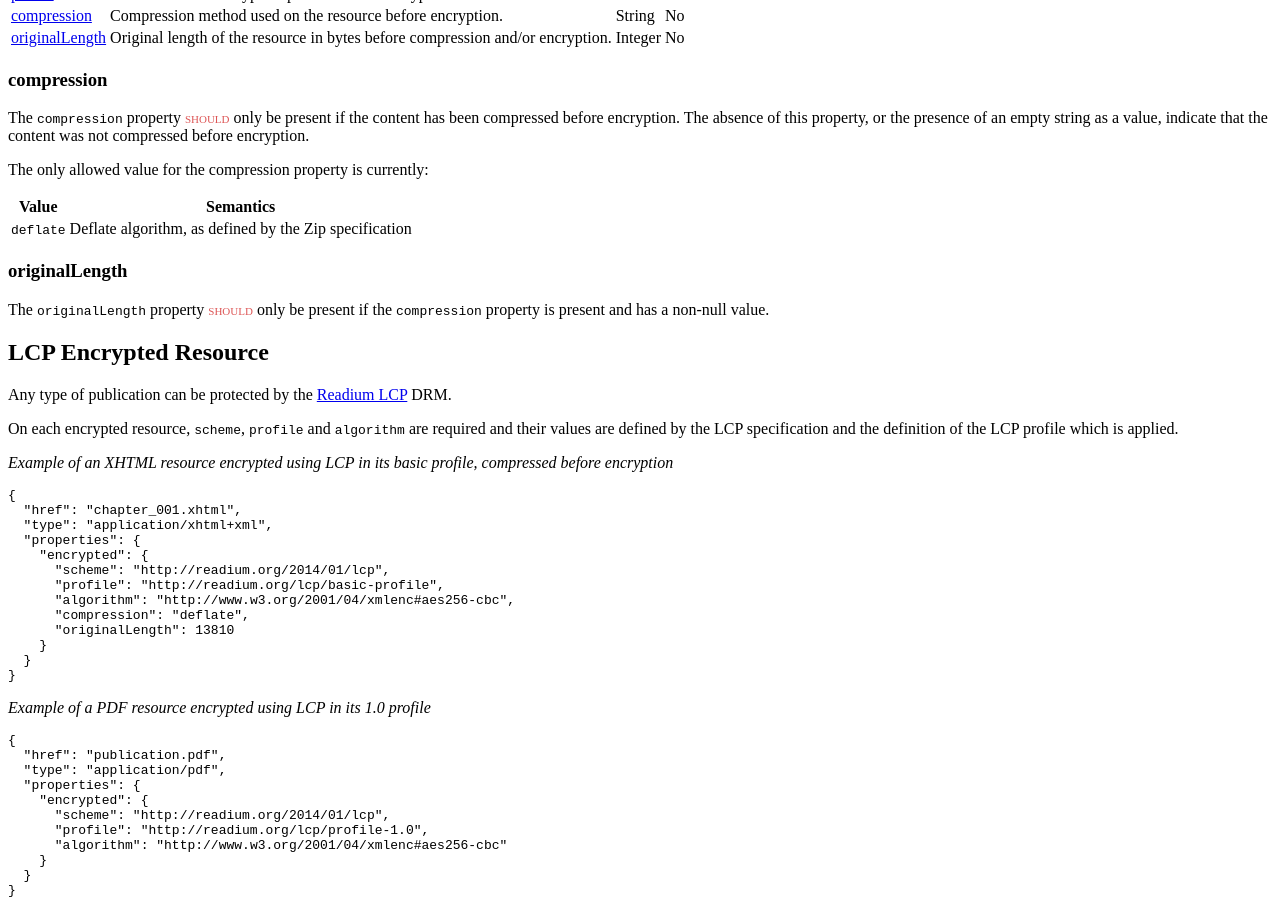
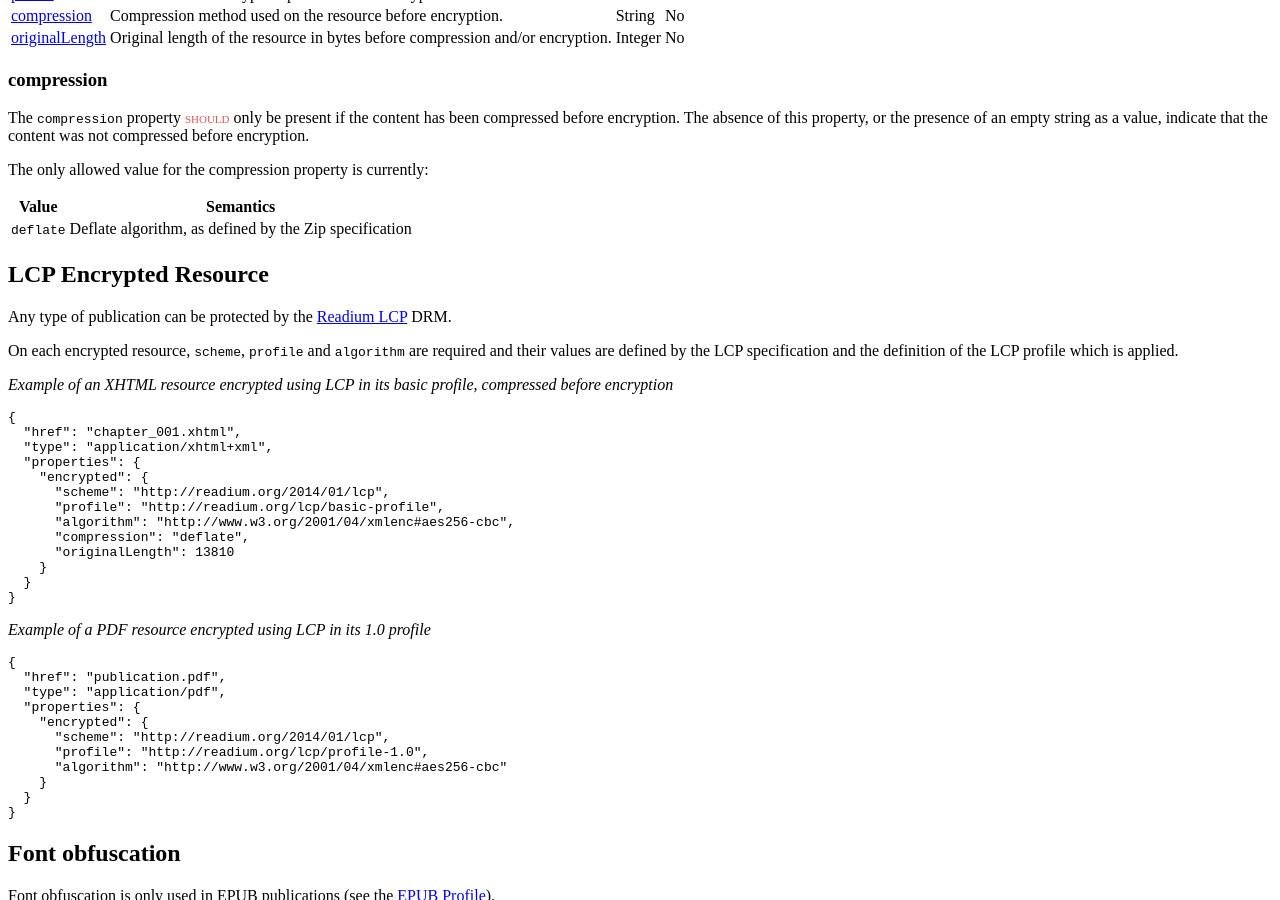
Before and after one commit to readium/webpub-manifest, a Jekyll site: the page built from modules/encryption.md, in a window 1280 px wide and 900 px high, scrolled down 567 px. Built offline with Jekyll 4.4.1, drawn with Linux system fonts in a browser that asks for light colours; our own code applies the rules of GitHub Pages for plain Markdown files; comment, search, counter and statistics services are not loaded.

Commit message:
Remove unappropriate description of encryption.originalLength

```diff
--- a/modules/encryption.md
+++ b/modules/encryption.md
@@ -27,10 +27,6 @@ The only allowed value for the compression property is currently:
 | Value     | Semantics |
 | --------- | --------- |
 | `deflate` | Deflate algorithm, as defined by the Zip specification |
-
-### originalLength
-
-The `originalLength` property <strong class="rfc">should</strong> only be present if the `compression` property is present and has a non-null value.
 
 
 ## LCP Encrypted Resource
```
